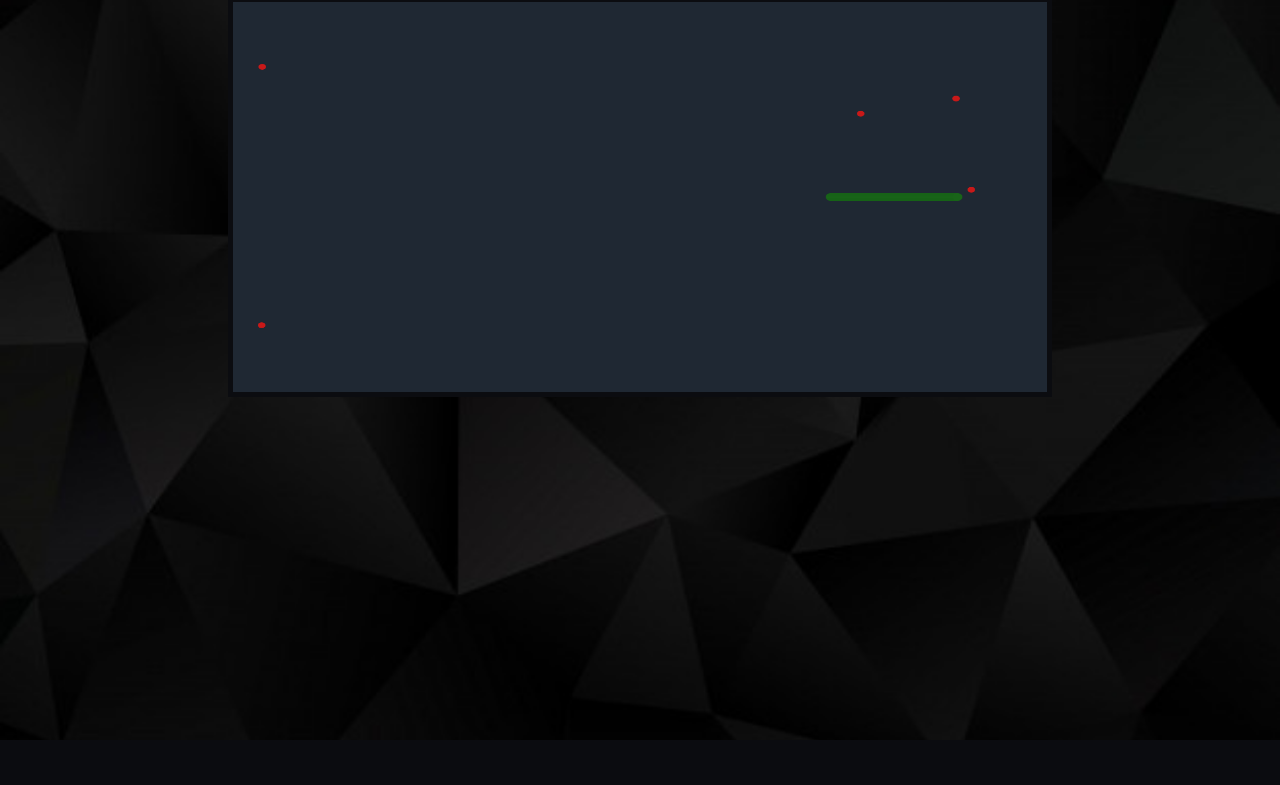
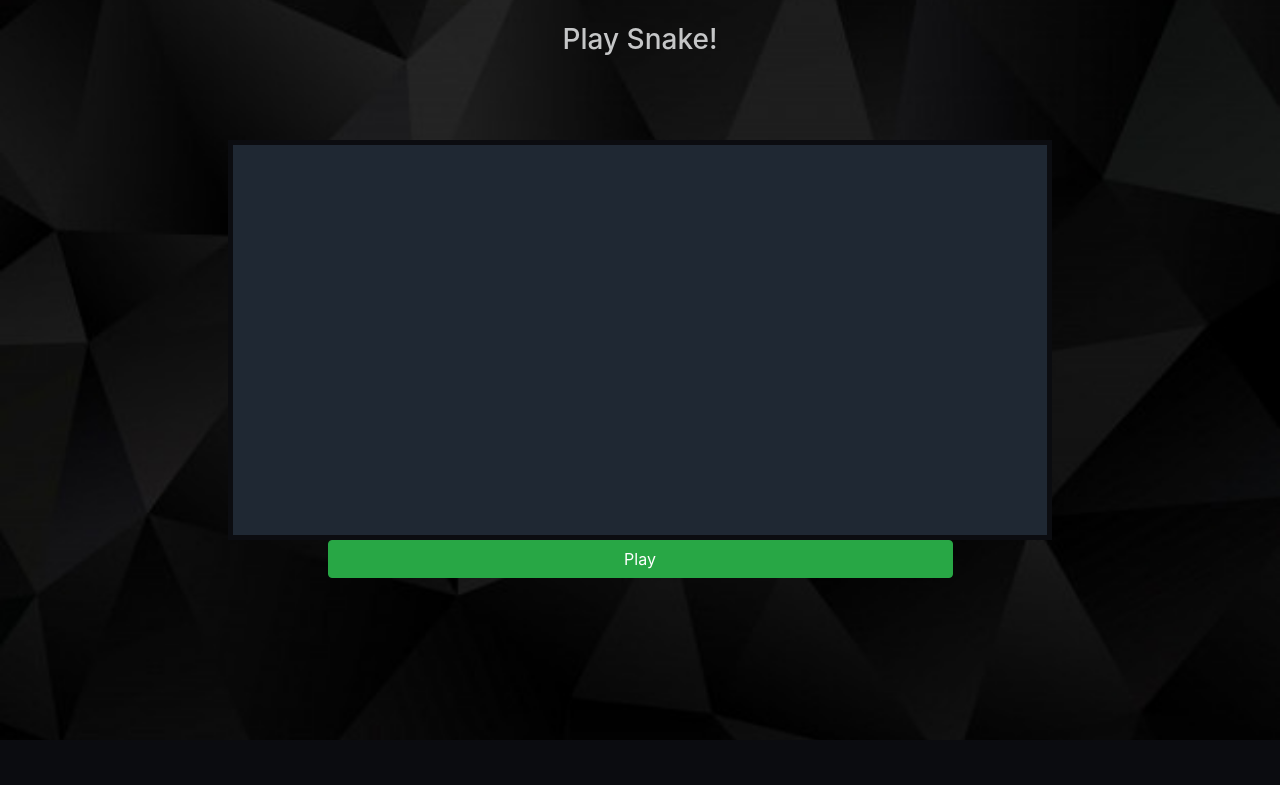
Before and after one commit to dah06a/cafe-project-bootstrap-version, a website: page games.html in a window 1280 px wide. Shown: the part 1631-2416 px from the top of the page. Drawn offline with nearby package versions, Linux system fonts and the light colour scheme; a web font is replaced by a local one.

Commit message:
Game modifications made for better play and look on page.

```diff
--- a/css/styles.css
+++ b/css/styles.css
@@ -69,7 +69,7 @@ body {
     height: 100%;
     padding: 0;
     margin: 0;
-
+    z-index: 2;
 }
 
 .card-body {
@@ -118,6 +118,10 @@ body {
 #gameCarousel img {
     height: 100%;
     width:  80%;
+}
+
+#gameOverBtn {
+    width: 50%;
 }
 
 html {
--- a/games.html
+++ b/games.html
@@ -258,12 +258,19 @@
 
         <!-- Snake -->
         <div class="container-fluid theme-back parallax">
-            <div class="row h-100">
-                <div class="col-8 h-50 mx-auto my-3 text-center">
-                    <h3>Play A Game Now!</h3>
+            <div class="row h-25">
+                <div class="col mx-auto text-center align-self-center">
+                    <h3 class="my-3">Play Snake!</h3>
+                </div>
+            </div>
+            <div class="row h-50">
+                <div class="col-8 h-100 mx-auto text-center">
                     <canvas id="canvas"></canvas>
-                    <h4 id="gameOverTitle" class="px-2">Game Over</h4>
-                    <button id="gameOverBtn" class="btn btn-success px-2">Try Again?</button>
+                </div>
+            </div>
+            <div class="row h-25">
+                <div class="col mx-auto text-center">
+                    <button id="gameOverBtn" class="btn btn-success px-2">Play</button>
                 </div>
             </div>
         </div>
--- a/js/script.js
+++ b/js/script.js
@@ -11,29 +11,30 @@ let leftKey = false;
 let rightKey = false;
 
 //Game Global Variables
-let gameOver = false;
-let gameSpeed = 1; //How far snake moves each frame
-let gameSize = 8; //Determines size of snake and apples on screen
-let drawSpeed = 10; //Draw function interval speed - lower number = faster
+let gameOver = true;
+let gameSpeed = 3; //How far snake moves each frame - To change, be sure to match with resetGame()
+let gameSize = 10; //Determines size of snake and apples on screen
+let drawSpeed = 30; //Draw function interval speed - lower number = faster
 let apples = [];
 const w = canvas.width;
 const h = canvas.height;
 
 //HTML Variables
-const gameOverTitle = document.getElementById("gameOverTitle");
 const gameOverBtn = document.getElementById("gameOverBtn");
 gameOverBtn.addEventListener("click", resetGame);
 function resetGame() {
     gameOver = false;
+    gameSpeed = 3;
     snake.headX = w/2;
     snake.headY = h/2;
     snake.bodX = [];
     snake.bodY = [];
-    snake.bodLen = 200;
+    snake.bodLen = gameSize*10;
     snake.goingUp = false;
     snake.goingDown = false;
     snake.goingLeft = false;
     snake.goingRight = true;
+    gameOverBtn.style.display = "none";
 }
 
 //Document Event Functions Listening For Key Press
@@ -54,19 +55,17 @@ function onKeyUp(e) {
 $(document).on("keydown", onKeyDown);
 $(document).on("keyup", onKeyUp);
 
-//Main JQuery Function After Document Ready
+//Main Document Ready JQuery Function - Accesses Draw Function With Interval To Animate
 $(function() {
     if (canvas.getContext) {
         ctx = canvas.getContext("2d");
-        gameOverTitle.style.display = "none";
-        gameOverBtn.style.display = "none";
         setInterval("draw()", drawSpeed);
     } else {
         console.log("Error:  Canvas unsupported, cannot get context.")
     }
 });
 
-//Random Canvas Position Helper Functions
+//Helper Functions For Random Canvas Position
 function randomX() {
     return Math.floor(Math.random()*(w-10)) + 10;
 }
@@ -101,7 +100,7 @@ function Snake(headX, headY) {
     this.headY = headY;
     this.bodX = [];
     this.bodY = [];
-    this.bodLen = 200;
+    this.bodLen = gameSize*10;
     this.bodSize = gameSize;
     this.color = "rgb(25, 100, 25)";
     this.goingUp = false;
@@ -167,37 +166,44 @@ Snake.prototype.checkCollisions = function() {
     //Check for walls/border of canvas
     if (this.headY <= this.bodSize || this.headY >= h-this.bodSize || this.headX <= this.bodSize || this.headX >= w-this.bodSize) gameOver = true;
 
-    //Check for collisions with snake body
-    for (let i = this.bodSize; i < this.bodX.length; i++) {
-        if (this.goingUp && this.headX === this.bodX[i] && this.headY-this.bodSize === this.bodY[i]) gameOver = true;
-        if (this.goingDown && this.headX === this.bodX[i] && this.headY+this.bodSize === this.bodY[i]) gameOver = true;
-        if (this.goingLeft && this.headY === this.bodY[i] && this.headX-this.bodSize === this.bodX[i]) gameOver = true;
-        if (this.goingRight && this.headY === this.bodY[i] && this.headX+this.bodSize === this.bodX[i]) gameOver = true;
+    //Check for collisions with snake body starting from "neck" all the way until end of tail
+    for (let i = this.bodX.length-(this.bodSize*2); i > 0; i--) {
+        if (Math.abs(this.headX - this.bodX[i]) < this.bodSize && Math.abs(this.headY - this.bodY[i]) < this.bodSize) gameOver = true;
     }
 
-    //Check for apple collisions
+    //Check for apple collisions - increase snake length and game speed
     for (let i = 0; i < apples.length; i++) {
         if (Math.abs(this.headX - apples[i].posX) < this.bodSize && Math.abs(this.headY - apples[i].posY) < this.bodSize) {
             apples[i].posX = randomX();
             apples[i].posY = randomY();
-            this.bodLen += 100;
+            this.bodLen += gameSize*2;
+            gameSpeed += (gameSpeed/30);
         }
     }
 }
 
+//Create Instance Of Snake
 let snake = new Snake(w/2, h/2);
 
-function draw() {
-    if (gameOver) {
-        ctx.fillStyle = "black";
-        ctx.fillRect(0, 0, w, h);
-        gameOverTitle.style.display = "inline-block";
+//Game Over Function
+function showGameOver() {
+    ctx.clearRect(0, 0, w, h);
     gameOverBtn.style.display = "inline-block";
-    } else {
+    console.log("Game Stopped");
+}
+
+//Play Game Function
+function playGame() {
     ctx.clearRect(0, 0, w, h);
     for (let i = 0; i < apples.length; i++) apples[i].display();
     snake.display();
     snake.update();
     snake.checkCollisions();
+    console.log("Game Running");
 }
+
+//Draw Function For Animating Game
+function draw() {
+    if (gameOver) showGameOver();
+    else playGame();
 }
```
Lines whose indentation alone changed are shown as unchanged.
